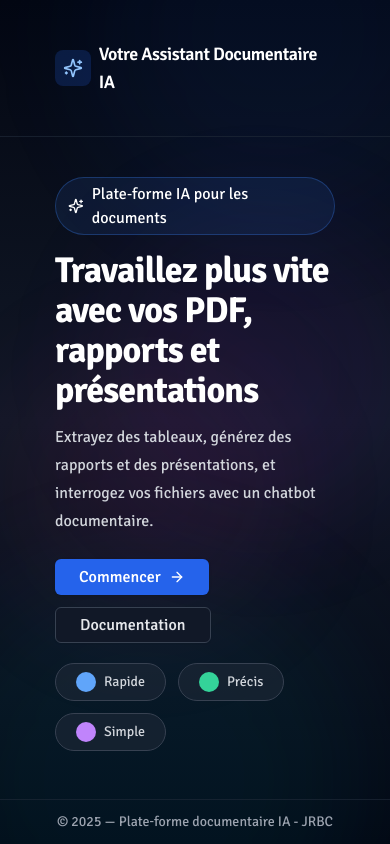
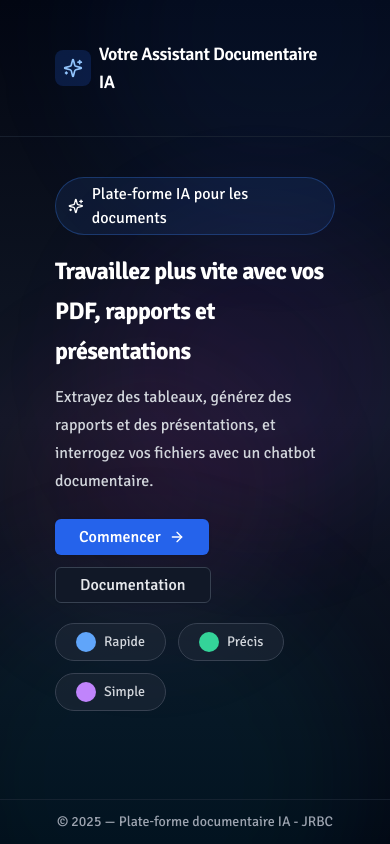
Before and after one commit to Franck-F/projet, a React (Vite) app: page / in a window 390 px wide. Built offline with nearby package versions, Linux system fonts and the light colour scheme.

Commit message:
mise à jour du fichier src/screens/Landing/Landing.tsx

```diff
--- /dev/null
+++ b/src/screens/Landing/Landing.css
@@ -0,0 +1,9 @@
+@media (max-width: 1024px) {
+  .landing h1 {
+    font-size: 1.5rem;
+  }
+
+  .landing p {
+    font-size: 1rem;
+  }
+}
--- a/src/screens/Landing/Landing.tsx
+++ b/src/screens/Landing/Landing.tsx
@@ -1,11 +1,12 @@
 import React from "react";
+import "./Landing.css";
 import { Link } from "react-router-dom";
 import { Button } from "../../components/ui/button";
 import { Sparkles, ArrowRight, FileSpreadsheet, FileText, Presentation, Bot, BookOpen } from "lucide-react";
 
 export const Landing = (): JSX.Element => {
   return (
-    <div className="min-h-screen relative overflow-hidden bg-gradient-to-b from-gray-950 via-gray-900 to-gray-950 text-white flex flex-col xl:min-h-screen xl:h-screen xl:w-screen">
+    <div className="landing min-h-screen relative overflow-hidden bg-gradient-to-b from-gray-950 via-gray-900 to-gray-950 text-white flex flex-col xl:min-h-screen xl:h-screen xl:w-screen">
       {/* Background decorations */}
       <div className="pointer-events-none absolute -top-40 -right-20 h-96 w-96 rounded-full bg-blue-600/10 blur-3xl animate-pulse" />
       <div className="pointer-events-none absolute -bottom-40 -left-20 h-[28rem] w-[28rem] rounded-full bg-cyan-500/10 blur-3xl animate-pulse" />
```
